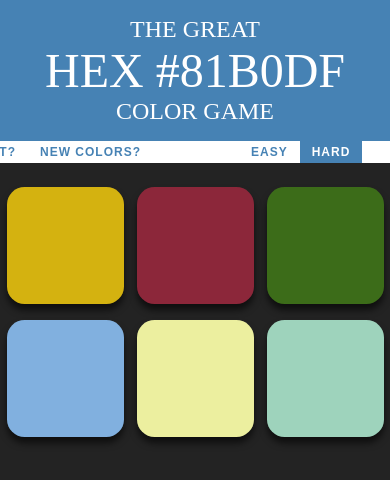
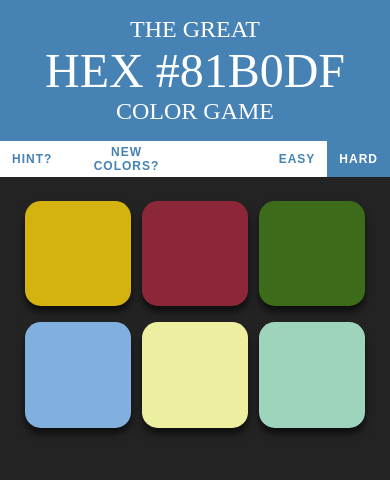
Before and after one commit to 83au/The-Great-Hexadecimal-Color-Game, a website: page index.html in a window 390 px wide. Drawn offline with Linux system fonts and the light colour scheme.

Commit message:
Adjust media query.

```diff
--- a/style.css
+++ b/style.css
@@ -109,11 +109,15 @@ body {
 
 .square:active {transform: translateY(0);}
 
+
+/* ===== MEDIA QUERY ==== */
 @media only screen and (max-width: 600px) {
   html {
     font-size: 50%;
   }
   .container {
-    max-width: 100%;
+    max-width: 90%;
   }
+  .btn-hint {margin-left: 0;}
+  .btn-reset {margin-right: 0;}
 }
```
